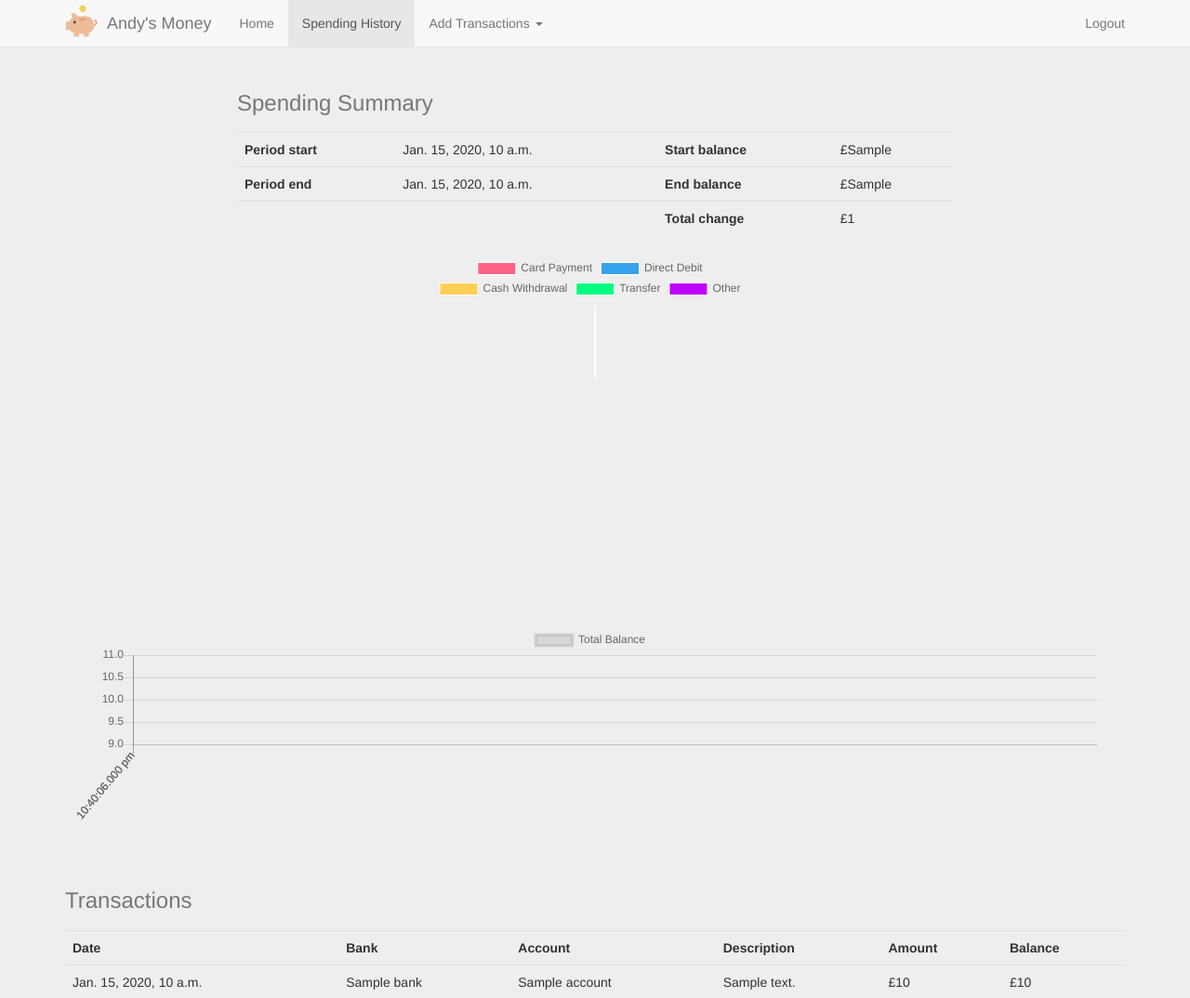
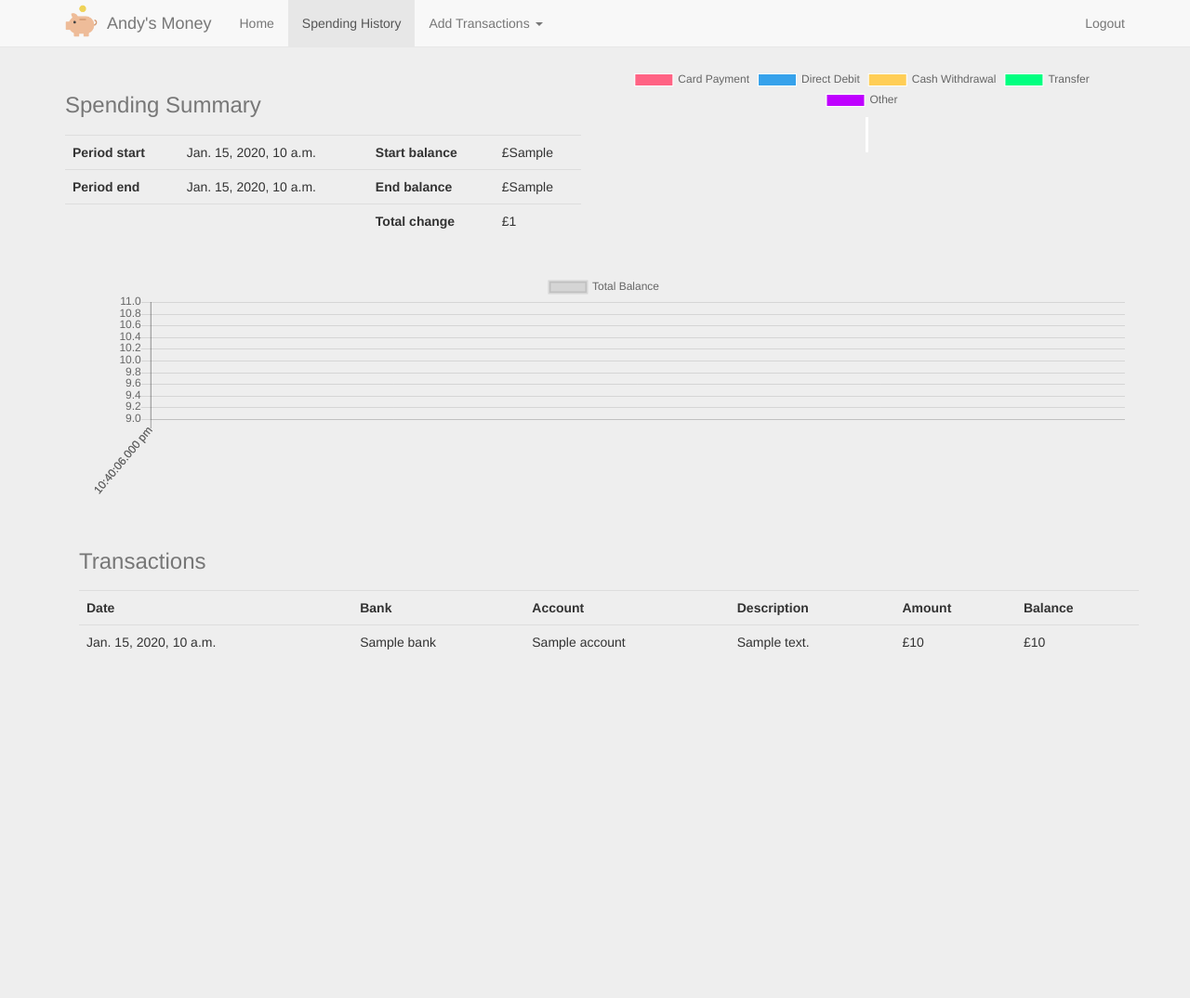
Before and after one commit to andyb3/money, a Django app: template transactions/templates/transactions/view_tx.html in a window 1280 px wide. Shown: the top 1074 px of the page at 93% size. Run offline with Django 3.2, Linux system fonts and the light colour scheme; the template is opened without the code that fills it: most values are stand-ins (such as "Sample title", 1, 10 or a date in 2020); some libraries are stand-ins or nearby versions.

Commit message:
Updated chart layout

```diff
--- a/transactions/templates/transactions/view_tx.html
+++ b/transactions/templates/transactions/view_tx.html
@@ -34,7 +34,9 @@
       </div>
     </nav>
 
-    <div class="container" style='max-width:800px;margin:0 auto'>
+    <div class="container" style='max-width:1200px;margin:0 auto'>
+      <div class="row" style='display:flex;align-items:center'>
+        <div class="col-md-6">
 
       <!-- Main component for a primary marketing message or call to action -->
 
@@ -60,17 +62,14 @@
         </tr>
         </table>
 
+        </div>
 
-
-    </div> <!-- /container -->
-
-
-        <div class="container" style='max-width:400px;margin:0 auto'>
+      <div class="col-md-6">
 
         <script src="{% static 'transactions/moment.js' %}"></script>
         <script src="{% static 'transactions/Chart.bundle.FIXline16460.js' %}"></script>
 
-        <canvas id="myDoughnutChart" width="400" height="400"></canvas>
+        <canvas id="myDoughnutChart" width="400" height="150"></canvas>
         <script>
         var ctx = document.getElementById("myDoughnutChart");
         var data = {
@@ -108,8 +107,8 @@
         };
         var options = {
           animation: {
-            animateScale: false,
-            animateRotate: false
+            animateScale: true,
+            animateRotate: true
           }
         };
         var myDoughnutChart = new Chart(ctx, {
@@ -118,7 +117,8 @@
           options: options
         });
         </script>
-      </div>
+    </div>
+  </div>
 
       <div class="container" style='max-width:1200px;margin:0 auto'>
       <canvas id="myLineChart" width="400" height="100"></canvas>
@@ -137,7 +137,7 @@
         }]
       };
       var options = {
-        layout: {padding: 30},
+        layout: {padding: 15},
         scales: {
           xAxes: [{
             type: 'time',
```
